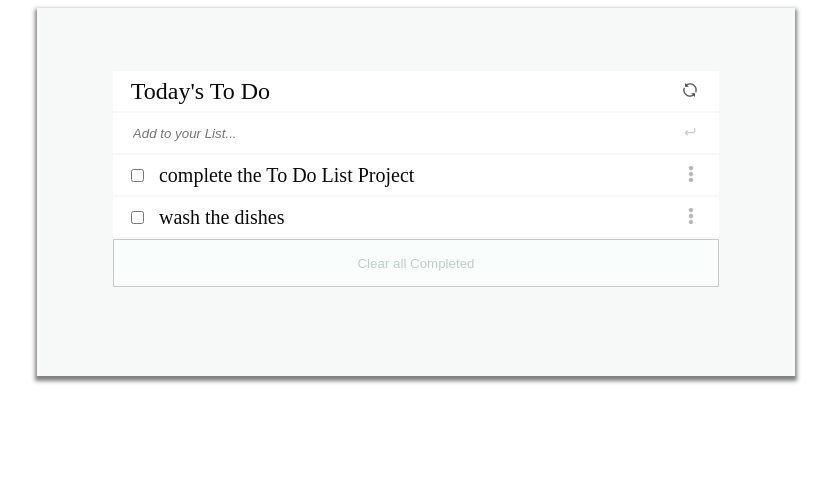
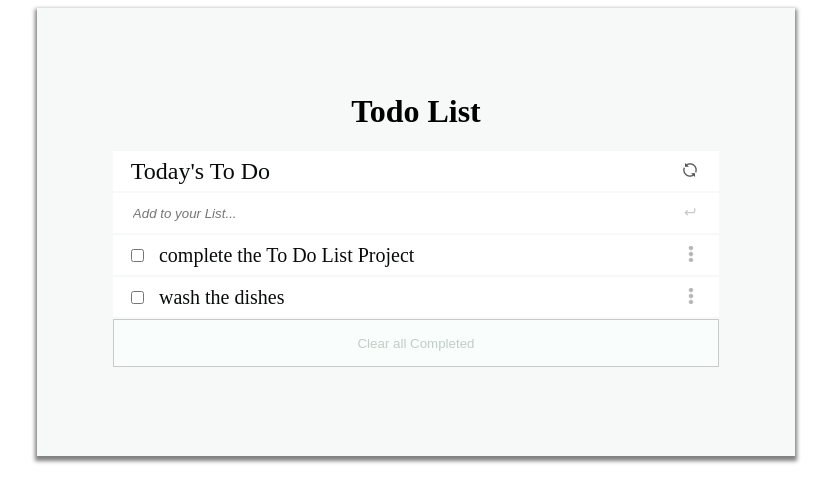
Before and after one commit to Newtayo/TODO-LIST, a website built with webpack: page src/index.html in a window 1280 px wide. Shown: the whole page, without its empty margins (224-1055 px from the left). Built offline with nearby package versions, Linux system fonts and the light colour scheme.

Commit message:
Add h1 tag to index.html file

```diff
--- a/src/index.html
+++ b/src/index.html
@@ -4,11 +4,11 @@
     <meta charset="UTF-8">
     <meta http-equiv="X-UA-Compatible" content="IE=edge">
     <meta name="viewport" content="width=device-width, initial-scale=1.0">
-    <title>Document</title>
+    <title>Todo List</title>
 </head>
 <body>
     <div class="container">
-
+        <h1> Todo List</h1>
 </div>
 </body>
 </html>
```
